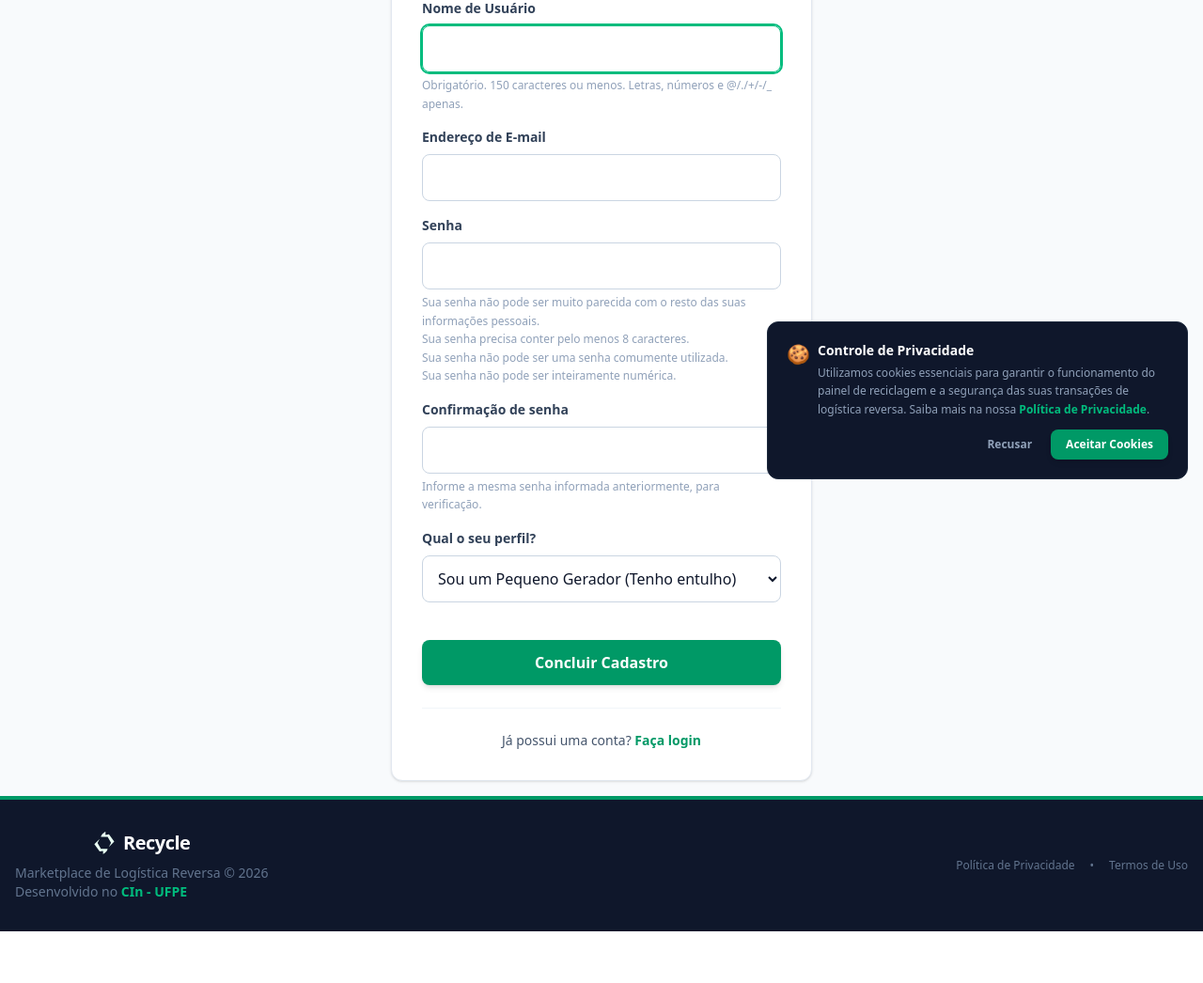
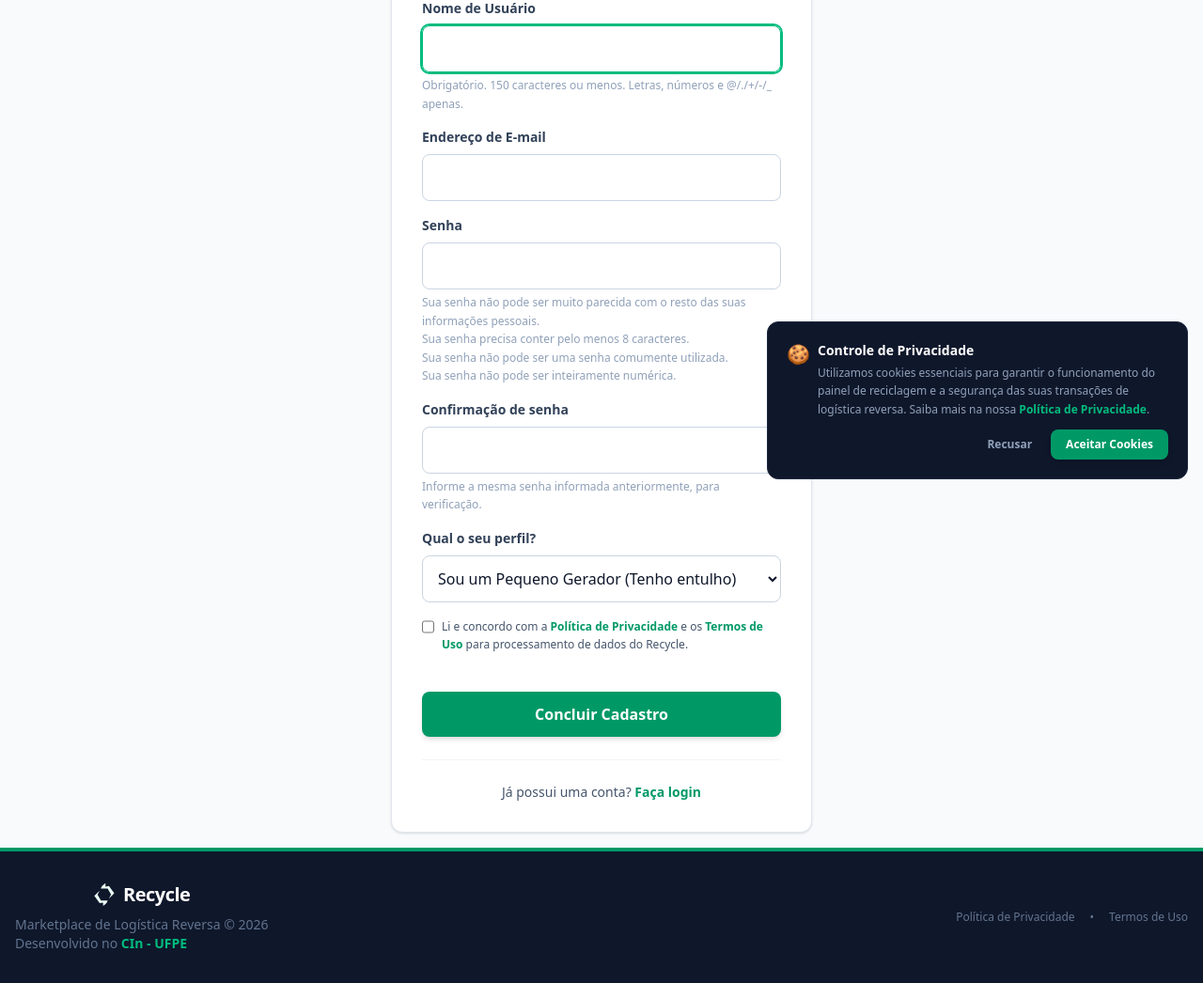
Before and after one commit to brunoslm/Recycle, a Django app: page /cadastrar/ in a window 1280 px wide. Shown: the part 274-1320 px from the top of the page at 94% size. Before the commit the page ends 1265 px from the top, so only its background shows below. Run offline with Django 5.2, Linux system fonts and the light colour scheme.

Commit message:
Add terms and privacy policy agreement checkbox

```diff
--- a/core/templates/core/cadastrar_usuario.html
+++ b/core/templates/core/cadastrar_usuario.html
@@ -38,6 +38,14 @@
         </div>
         {% endfor %}
 
+        <div class="flex items-start gap-2 pt-2">
+            <input type="checkbox" id="aceitou_termos" name="aceitou_termos" required
+                   class="w-4 h-4 mt-0.5 accent-emerald-600 rounded border-slate-300 text-emerald-600 focus:ring-emerald-500 cursor-pointer">
+            <label for="aceitou_termos" class="text-xs text-slate-600 leading-relaxed cursor-pointer select-none">
+                Li e concordo com a <a href="{% url 'politica_privacidade' %}" class="font-bold text-emerald-600 hover:text-emerald-700 hover:underline transition">Política de Privacidade</a> e os <a href="{% url 'termos_uso' %}" class="font-bold text-emerald-600 hover:text-emerald-700 hover:underline transition">Termos de Uso</a> para processamento de dados do Recycle.
+            </label>
+        </div>
+
         <button type="submit" class="w-full bg-emerald-600 hover:bg-emerald-700 text-white font-bold py-3 px-4 rounded-lg cursor-pointer transition shadow-md mt-6">
             Concluir Cadastro
         </button>
```
